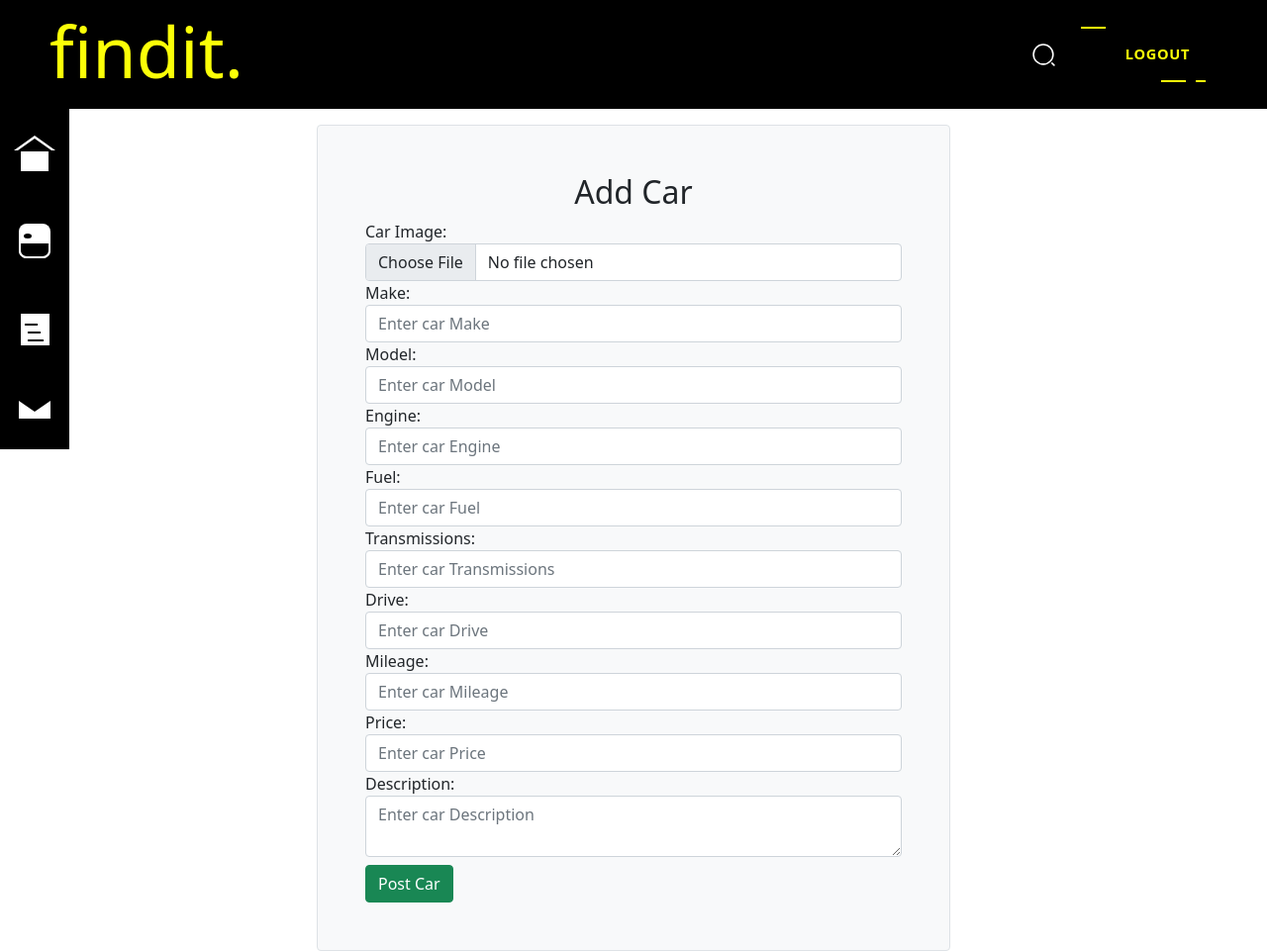
After one commit to kristtii/findit, a Flask app: template flask_app/templates/addCar.html in a window 1280 px wide. The commit adds this page. Shown: the whole page at 99% size. Run offline with Flask 3, Linux system fonts and the light colour scheme; the template is opened without the code that fills it, so the values that code supplies are empty.

Commit message:
Implemented Posting Car

```diff
--- a/flask_app/controllers/users.py
+++ b/flask_app/controllers/users.py
@@ -51,7 +51,6 @@ def login_register():
             'password': bcrypt.generate_password_hash(request.form['password']),
             'verification_code': verificationCode
         }
-        print(data)
         User.create_user(data)
 
         LOGIN = ADMINEMAIL
--- /dev/null
+++ b/flask_app/templates/addCar.html
@@ -0,0 +1,231 @@
+<!DOCTYPE html>
+<html lang="en">
+	<head>
+		<meta charset="UTF-8" />
+		<meta name="viewport" content="width=device-width, initial-scale=1.0" />
+		<title>Dashboard</title>
+		<link
+			rel="stylesheet"
+			type="text/css"
+			href="{{ url_for('static', filename = 'css/dashboard_style.css') }}" />
+		<link
+			href="https://cdn.jsdelivr.net/npm/bootstrap@5.0.2/dist/css/bootstrap.min.css"
+			rel="stylesheet"
+			integrity="sha384-EVSTQN3/azprG1Anm3QDgpJLIm9Nao0Yz1ztcQTwFspd3yD65VohhpuuCOmLASjC"
+			crossorigin="anonymous" />
+	</head>
+	<body>
+		<nav class="navbar">
+			<h1 class=""><a href="/dashboard">findit.</a></h1>
+			<div class="d-flex">
+				<div class="input-wrapper">
+					<button class="icon">
+						<svg
+							xmlns="http://www.w3.org/2000/svg"
+							fill="none"
+							viewBox="0 0 24 24"
+							height="25px"
+							width="25px">
+							<path
+								stroke-linejoin="round"
+								stroke-linecap="round"
+								stroke-width="1.5"
+								stroke="#fff"
+								d="M11.5 21C16.7467 21 21 16.7467 21 11.5C21 6.25329 16.7467 2 11.5 2C6.25329 2 2 6.25329 2 11.5C2 16.7467 6.25329 21 11.5 21Z"></path>
+							<path
+								stroke-linejoin="round"
+								stroke-linecap="round"
+								stroke-width="1.5"
+								stroke="#fff"
+								d="M22 22L20 20"></path>
+						</svg>
+					</button>
+					<input
+						placeholder="Search by model"
+						class="input"
+						name="text"
+						type="text" />
+				</div>
+				<a class="fancy" href="/logout">
+					<span class="top-key"></span>
+					<span class="text">Logout</span>
+					<span class="bottom-key-1"></span>
+					<span class="bottom-key-2"></span>
+				</a>
+			</div>
+		</nav>
+		<sidenav>
+			<ul>
+				<a href="/">
+					<li class="home-li">
+						<div class="home-icon">
+							<div class="roof">
+								<div class="roof-edge"></div>
+							</div>
+							<div class="front"></div>
+						</div>
+					</li>
+				</a>
+				<a href="/about">
+					<li class="about-li">
+						<div class="about-icon">
+							<div class="head">
+								<div class="eyes"></div>
+								<div class="beard"></div>
+							</div>
+						</div>
+					</li>
+				</a>
+				<a href="/add-car">
+					<li class="add-li">
+						<div class="work-icon">
+							<div class="paper"></div>
+							<div class="lines"></div>
+							<div class="lines"></div>
+							<div class="lines"></div>
+						</div>
+					</li>
+				</a>
+				<a href="/saved">
+					<li class="saved-li">
+						<div class="mail-icon">
+							<div class="mail-base">
+								<div class="mail-top"></div>
+							</div>
+						</div>
+					</li>
+				</a>
+			</ul>
+		</sidenav>
+		<form
+			enctype="multipart/form-data"
+			class="w-50 m-auto p-5 border rounded bg-light mt-3"
+			action="/create/car"
+			method="POST">
+			<h2 class="text-center">Add Car</h2>
+			<div class="form-row">
+				<label for="car_images">Car Image:</label>
+				<input type="file" class="form-control" name="car_images" />
+			</div>
+			{% with messages =
+			get_flashed_messages(category_filter=["carImage"]) %} {% if messages
+			%} {% for message in messages %}
+			<p class="text-danger text-center">{{ message }}</p>
+			{% endfor %} {% endif %} {% endwith %}
+			<div class="form-row">
+				<label for="car_make">Make:</label>
+				<input
+					type="text"
+					class="form-control"
+					name="car_make"
+					placeholder="Enter car Make" />
+			</div>
+			{% with messages = get_flashed_messages(category_filter=["Make"]) %}
+			{% if messages %} {% for message in messages %}
+			<p class="text-danger text-center">{{ message }}</p>
+			{% endfor %} {% endif %} {% endwith %}
+			<div class="form-row">
+				<label for="car_model">Model:</label>
+				<input
+					type="text"
+					class="form-control"
+					name="car_model"
+					placeholder="Enter car Model" />
+			</div>
+			{% with messages = get_flashed_messages(category_filter=["Model"])
+			%} {% if messages %} {% for message in messages %}
+			<p class="text-danger text-center">{{ message }}</p>
+			{% endfor %} {% endif %} {% endwith %}
+
+			<div class="form-row">
+				<label for="car_engine">Engine:</label>
+				<input
+					type="text"
+					class="form-control"
+					name="car_engine"
+					placeholder="Enter car Engine" />
+			</div>
+			{% with messages = get_flashed_messages(category_filter=["Engine"])
+			%} {% if messages %} {% for message in messages %}
+			<p class="text-danger text-center">{{ message }}</p>
+			{% endfor %} {% endif %} {% endwith %}
+
+			<div class="form-row">
+				<label for="car_fuel">Fuel:</label>
+				<input
+					type="text"
+					class="form-control"
+					name="car_fuel"
+					placeholder="Enter car Fuel" />
+			</div>
+			{% with messages = get_flashed_messages(category_filter=["Fuel"]) %}
+			{% if messages %} {% for message in messages %}
+			<p class="text-danger text-center">{{ message }}</p>
+			{% endfor %} {% endif %} {% endwith %}
+
+			<div class="form-row">
+				<label for="car_transmissions">Transmissions:</label>
+				<input
+					type="text"
+					class="form-control"
+					name="car_transmissions"
+					placeholder="Enter car Transmissions" />
+			</div>
+			{% with messages =
+			get_flashed_messages(category_filter=["Transmissions"]) %} {% if
+			messages %} {% for message in messages %}
+			<p class="text-danger text-center">{{ message }}</p>
+			{% endfor %} {% endif %} {% endwith %}
+
+			<div class="form-row">
+				<label for="car_drive">Drive:</label>
+				<input
+					type="text"
+					class="form-control"
+					name="car_drive"
+					placeholder="Enter car Drive" />
+			</div>
+			{% with messages = get_flashed_messages(category_filter=["Drive"])
+			%} {% if messages %} {% for message in messages %}
+			<p class="text-danger text-center">{{ message }}</p>
+			{% endfor %} {% endif %} {% endwith %}
+
+			<div class="form-row">
+				<label for="car_mileage">Mileage:</label>
+				<input
+					type="text"
+					class="form-control"
+					name="car_mileage"
+					placeholder="Enter car Mileage" />
+			</div>
+			{% with messages = get_flashed_messages(category_filter=["Mileage"])
+			%} {% if messages %} {% for message in messages %}
+			<p class="text-danger text-center">{{ message }}</p>
+			{% endfor %} {% endif %} {% endwith %}
+
+			<div class="form-row">
+				<label for="car_price">Price:</label>
+				<input
+					type="text"
+					class="form-control"
+					name="car_price"
+					placeholder="Enter car Price" />
+			</div>
+			{% with messages = get_flashed_messages(category_filter=["Price"])
+			%} {% if messages %} {% for message in messages %}
+			<p class="text-danger text-center">{{ message }}</p>
+			{% endfor %} {% endif %} {% endwith %}
+
+			<div class="form-row">
+				<label for="car_description">Description:</label>
+				<textarea
+					type="text"
+					class="form-control"
+					name="car_description"
+					placeholder="Enter car Description"></textarea>
+			</div>
+
+			<button class="mt-2 btn btn-success">Post Car</button>
+		</form>
+	</body>
+</html>
--- a/flask_app/templates/dashboard.html
+++ b/flask_app/templates/dashboard.html
@@ -76,7 +76,7 @@
 						</div>
 					</li>
 				</a>
-				<a href="/add-car">
+				<a href="/add/car">
 					<li class="add-li">
 						<div class="work-icon">
 							<div class="paper"></div>
@@ -101,7 +101,7 @@
 			{% for car in cars %}
 			<div class="card">
 				<img
-					src="static/img/audi-a4-2009.jpg"
+					src="static/UPLOADED_FOLDER/{{car.images}}"
 					alt="car"
 					class="card__image"
 					width="800px"
--- a/server.py
+++ b/server.py
@@ -1,5 +1,6 @@
 from flask_app import app
 from flask_app.controllers import users
+from flask_app.controllers import cars
 
 
 
```
Also changed, not shown: flask_app/controllers/cars.py (+71 -0 lines), flask_app/models/car.py (+8 -2 lines), 2 other files.
